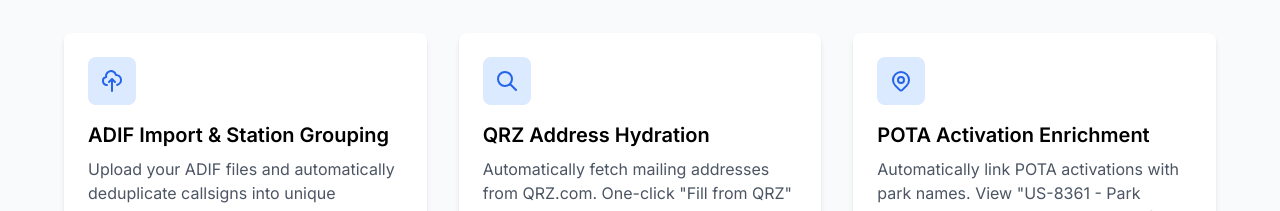
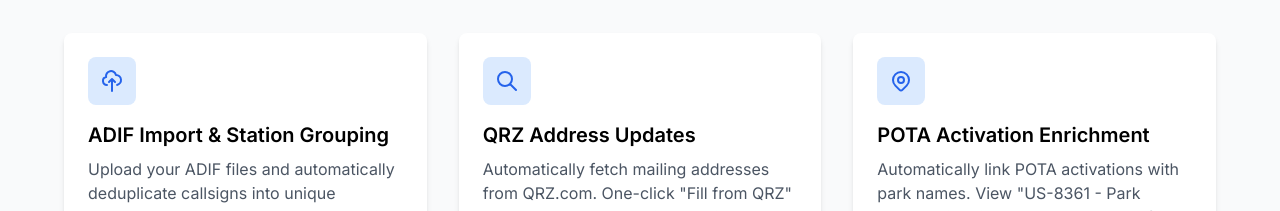
Before and after one commit to askchucky/PaperQSL, a Next.js app: page / in a window 1280 px wide. Shown: the part 860-1071 px from the top of the page. Built offline with nearby package versions, Linux system fonts and the light colour scheme; no server answers.

Commit message:
Redesign marketing home page with new branding and CTAs

```diff
--- a/app/page.tsx
+++ b/app/page.tsx
@@ -168,7 +168,7 @@
                     />
                   </svg>
                 </div>
-                <h3 className="text-xl font-semibold mb-2">QRZ Address Hydration</h3>
+                <h3 className="text-xl font-semibold mb-2">QRZ Address Updates</h3>
                 <p className="text-gray-600">
                   Automatically fetch mailing addresses from QRZ.com. One-click "Fill from QRZ"
                   button to populate station details including name, address, and QSL manager.
```
